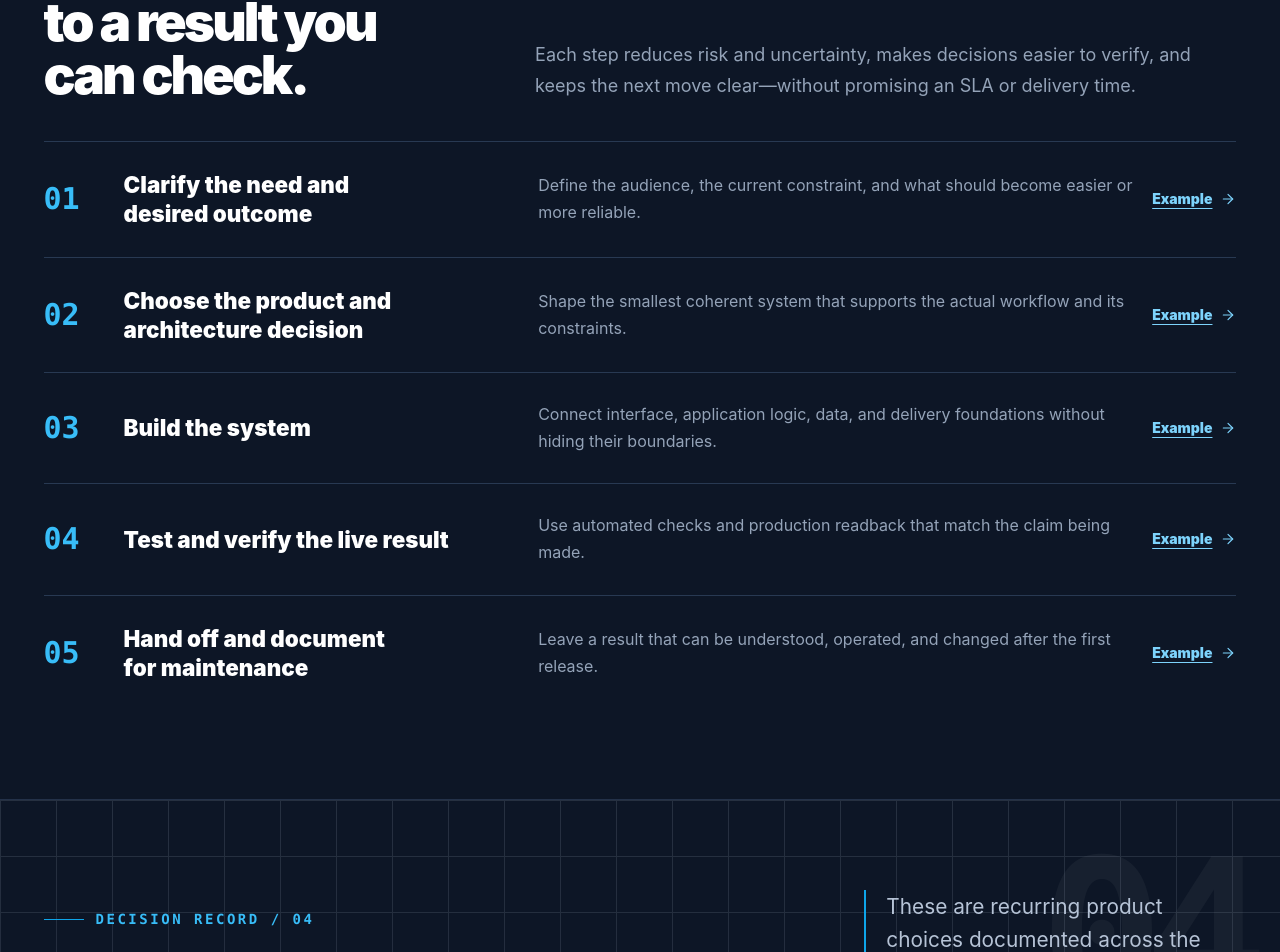
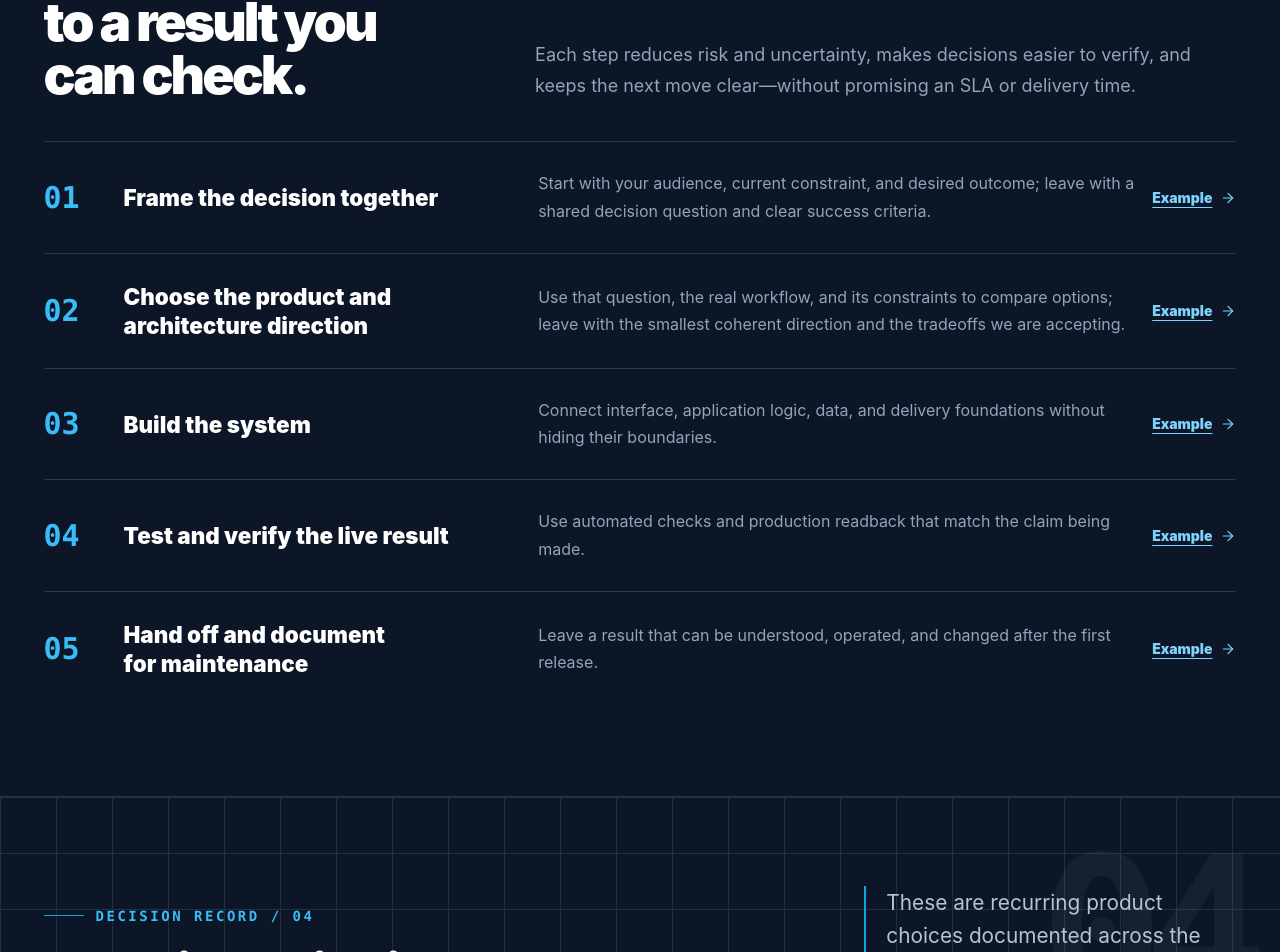
Before and after one commit to Evyatar-Hazan/Evyatar-Hazan.github.io, a React (Vite) app: page /en/about/ in a window 1280 px wide. Shown: the part 4355-5307 px from the top of the page. Built offline with nearby package versions, Linux system fonts and the light colour scheme.

Commit message:
fix: make discovery decisions collaborative

```diff
--- a/src/pages/AboutPage.tsx
+++ b/src/pages/AboutPage.tsx
@@ -116,13 +116,13 @@ const deliverySteps: Array<{
   target?: PortfolioRouteTarget;
 }> = [
   {
-    title: { en: 'Clarify the need and desired outcome', he: 'מחדדים את הצורך והתוצאה הרצויה' },
-    body: { en: 'Define the audience, the current constraint, and what should become easier or more reliable.', he: 'מגדירים את הקהל, את האילוץ הנוכחי ואת מה שצריך להפוך לברור, קל או אמין יותר.' },
+    title: { en: 'Frame the decision together', he: 'ממסגרים יחד את ההחלטה' },
+    body: { en: 'Start with your audience, current constraint, and desired outcome; leave with a shared decision question and clear success criteria.', he: 'מתחילים בקהל שלכם, באילוץ הנוכחי ובתוצאה הרצויה; יוצאים עם שאלת החלטה משותפת וקריטריונים ברורים להצלחה.' },
     target: { route: 'project', id: 'nis_boutique' },
   },
   {
-    title: { en: 'Choose the product and architecture decision', he: 'בוחרים החלטת מוצר וארכיטקטורה' },
-    body: { en: 'Shape the smallest coherent system that supports the actual workflow and its constraints.', he: 'מעצבים את המערכת הקוהרנטית הקטנה ביותר שתומכת בתהליך האמיתי ובמגבלותיו.' },
+    title: { en: 'Choose the product and architecture direction', he: 'בוחרים כיוון מוצרי וארכיטקטוני' },
+    body: { en: 'Use that question, the real workflow, and its constraints to compare options; leave with the smallest coherent direction and the tradeoffs we are accepting.', he: 'משתמשים בשאלה, בתהליך האמיתי ובמגבלותיו כדי להשוות חלופות; יוצאים עם הכיוון הקוהרנטי המצומצם ביותר והפשרות שמקבלים במודע.' },
     target: { route: 'article', id: 'small-project-architecture' },
   },
   {
```
